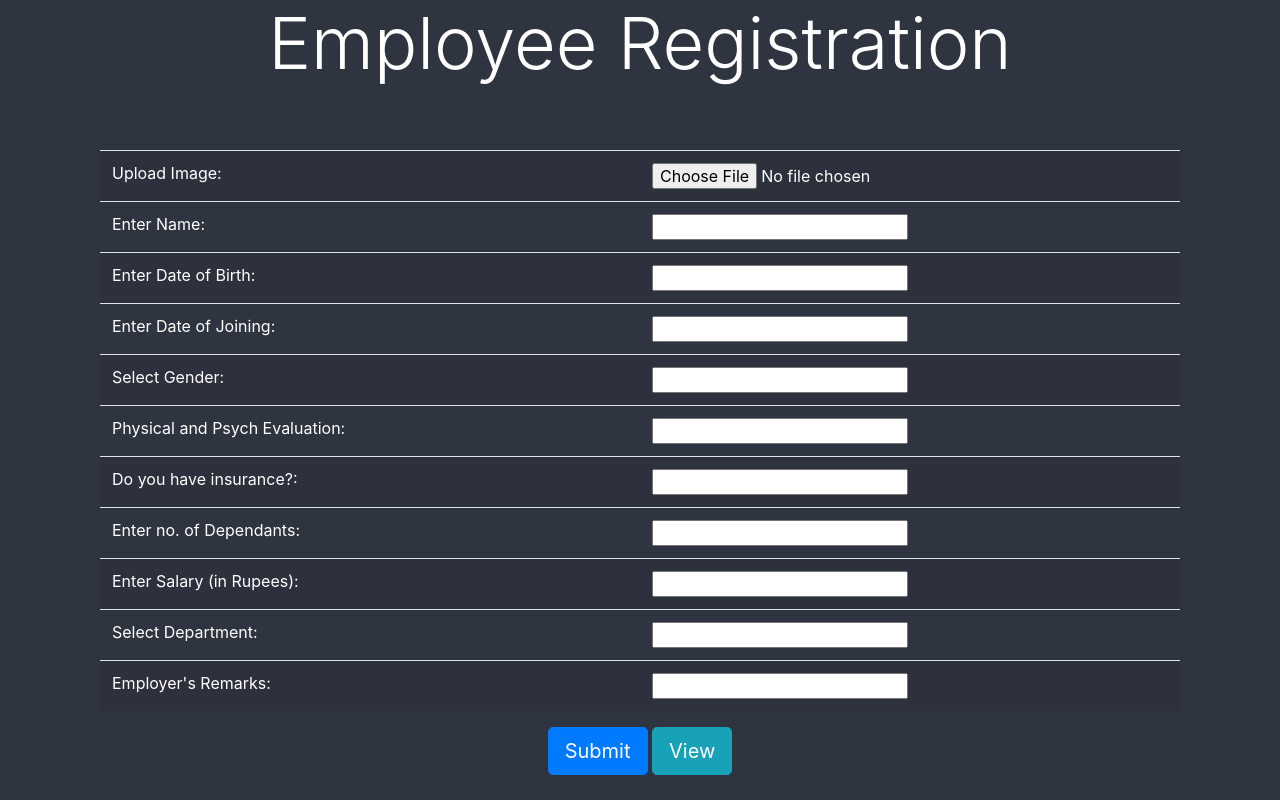
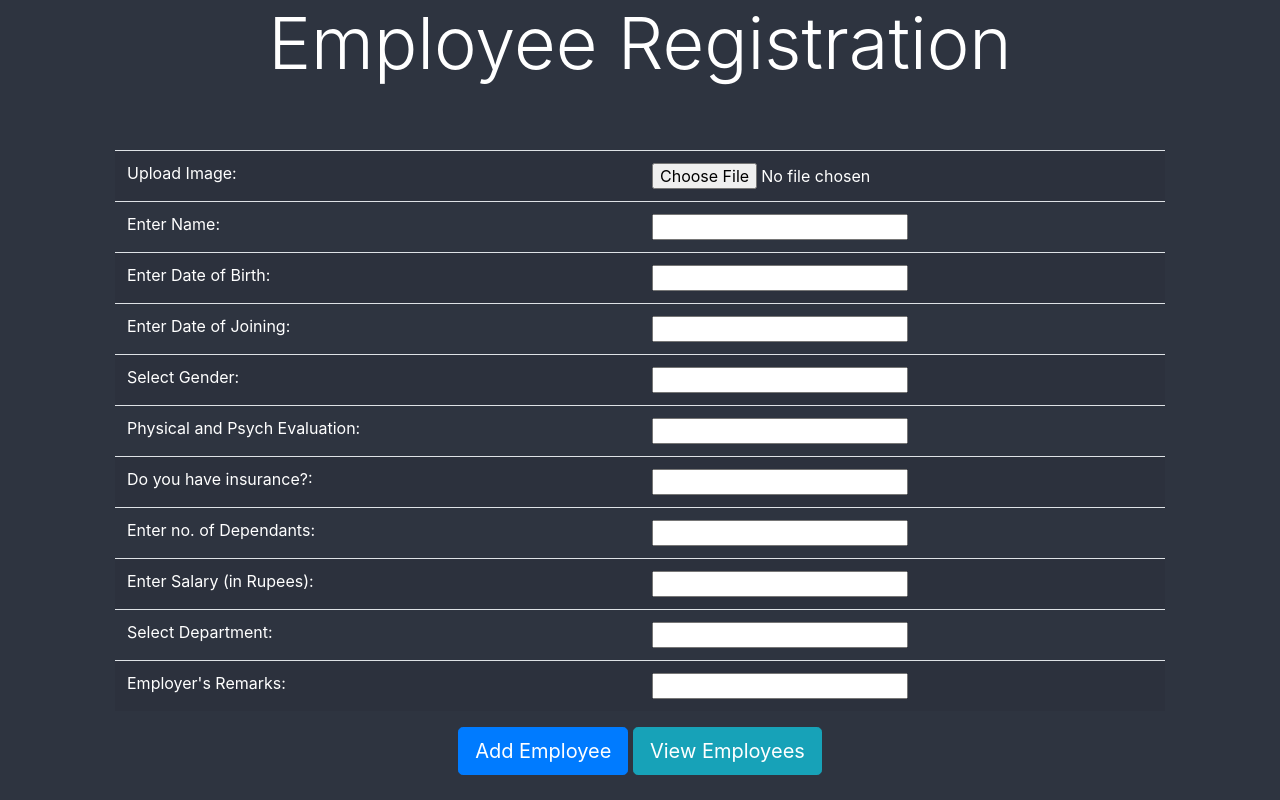
Before and after one commit to KailashKS/crud_employee, a Django app: template templates/employee_insert.html in a window 1280 px wide. Run offline with Django 3.2, Linux system fonts and the light colour scheme; the template is opened without the code that fills it, so the values that code supplies are empty, except form fields; form fields are guessed from the names that the template uses; some libraries are stand-ins or nearby versions.

Commit message:
More Minor Changes

```diff
--- a/emp_details/urls.py
+++ b/emp_details/urls.py
@@ -5,7 +5,7 @@ from django.conf.urls.static import static
 from django.conf import settings
 
 urlpatterns = [
-    path('', views.base, name="base"),
+    path('', EmployeeInsert.as_view(), name='emp_insert'),
     path('employee_insert', EmployeeInsert.as_view(), name='emp_insert'),
     path('employee_view', EmployeeView.as_view(), name='emp_view'),
     path('delete/<pk>', EmployeeDelete.as_view(), name='emp_delete'),
--- a/templates/base.html
+++ b/templates/base.html
@@ -14,12 +14,20 @@
 		}
 	</style>
 </head>
-<body class="text-white">
+<body class="text-white ">
 
 	<div class="container">
-		{% block content %}
+        <div class="col-md-12 text-center">
+				<!-- <a href="{% url 'emp_insert' %}" class="btn btn-lg btn-outline-primary">Add Employee</a>
+				<a href="{% url 'emp_view' %}" class="btn btn-lg btn-outline-info">View Employees</a> -->
+			{% block content %}
 
-		{% endblock %}
+			{% endblock %}
+        </div>
+    </div>
+
+	<div class="container">
+
 	</div>
 
 	<script src="https://ajax.googleapis.com/ajax/libs/jquery/3.6.0/jquery.min.js"></script>
--- a/templates/employee_insert.html
+++ b/templates/employee_insert.html
@@ -1,4 +1,4 @@
-<title>Employee Insert</title>
+<title>Insert Employee</title>
 {% extends 'base.html' %}
 <!-- {% load crispy_forms_tags %} -->
 
@@ -55,8 +55,8 @@
 		</table>
 
 		<div class="text-center">
-			<button class="btn btn-primary btn-lg" type="submit">Submit</button>
-			<a href="{% url 'emp_view' %}" class="btn btn-lg btn-info">View</a>
+			<button class="btn btn-primary btn-lg" type="submit">Add Employee</button>
+			<a href="{% url 'emp_view' %}" class="btn btn-lg btn-info">View Employees</a>
 		</div>
 
 	</form>
--- a/templates/employee_update.html
+++ b/templates/employee_update.html
@@ -1,4 +1,4 @@
-<title>Employee Update</title>
+<title>Update Employee</title>
 {% extends 'base.html' %}
 <!-- {% load crispy_forms_tags %} -->
 <script src="https://ajax.googleapis.com/ajax/libs/jquery/3.6.0/jquery.min.js"></script>
@@ -80,8 +80,8 @@
 		</table>
 
 		<div class="text-center">
-			<button class="btn btn-primary btn-lg" type="submit">Update</button>
-			<a href="{% url 'emp_view' %}" class="btn btn-lg btn-info">View</a>
+			<button class="btn btn-primary btn-lg" type="submit">Update Employee</button>
+			<a href="{% url 'emp_view' %}" class="btn btn-lg btn-info">View Employees</a>
 		</div>
 
 	</form>
--- a/templates/employee_view.html
+++ b/templates/employee_view.html
@@ -1,4 +1,4 @@
-<title>Employee View</title>
+<title>View Employees</title>
 {% extends 'base.html' %}
 
 {% block content %}
```
